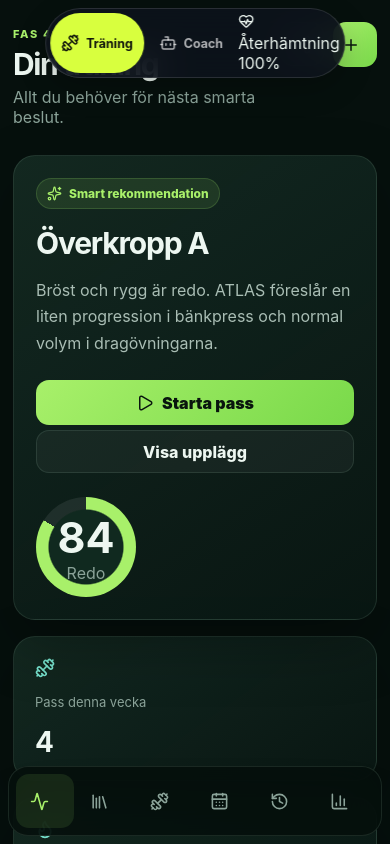
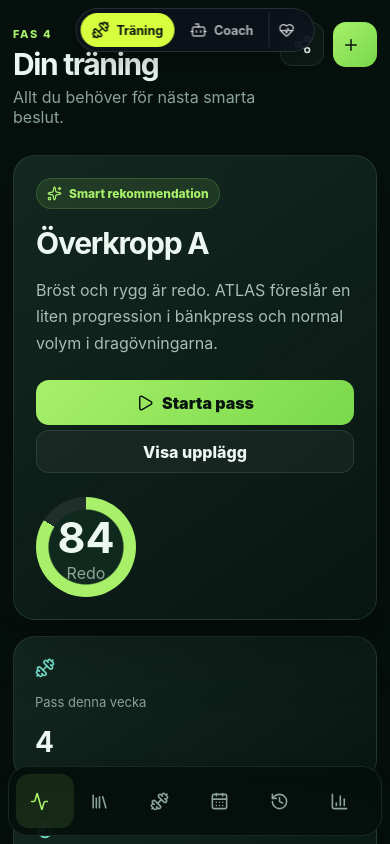
Before and after one commit to robertekholm68-lab/Atlas-ChatGPT, a React (Vite) app: page / in a window 390 px wide. Shown: the top 844 px of the page. Built offline with nearby package versions, Linux system fonts and the light colour scheme.

Commit message:
Style local ATLAS core status

```diff
--- a/src/appAtlas.css
+++ b/src/appAtlas.css
@@ -44,7 +44,20 @@
   outline-offset: 2px;
 }
 
-@media (max-width: 640px) {
+.atlas-core-status {
+  display: inline-flex;
+  align-items: center;
+  gap: 6px;
+  min-height: 38px;
+  padding: 0 13px;
+  border-left: 1px solid rgba(255, 255, 255, 0.12);
+  color: rgba(255, 255, 255, 0.76);
+  font-size: 0.78rem;
+  font-weight: 700;
+  white-space: nowrap;
+}
+
+@media (max-width: 760px) {
   .atlas-module-switch {
     top: 8px;
   }
@@ -54,4 +67,15 @@
     padding: 0 11px;
     font-size: 0.78rem;
   }
+
+  .atlas-core-status {
+    min-height: 34px;
+    padding: 0 9px;
+    font-size: 0;
+  }
+
+  .atlas-core-status::after {
+    content: attr(title);
+    display: none;
+  }
 }
```
